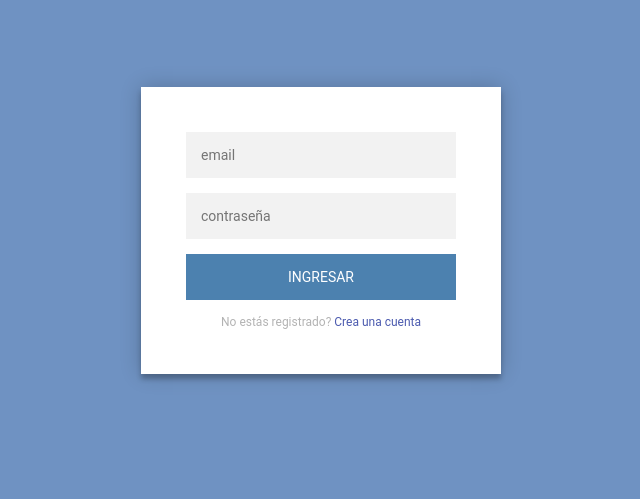
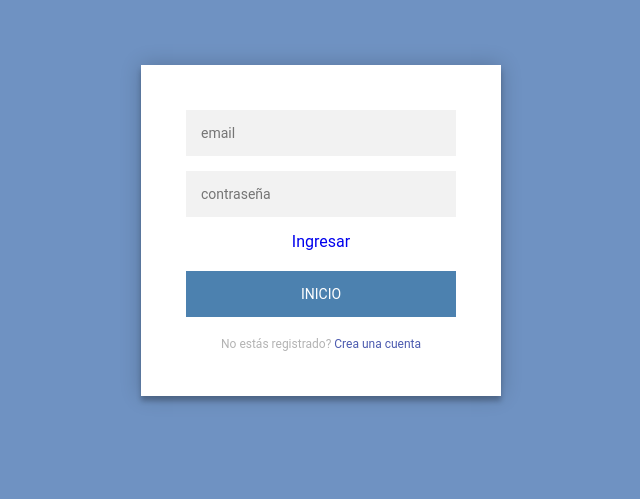
Before and after one commit to SebValenzuela/TechPro, a plain HTML site: page registro.html in a window 1280 px wide. Shown: the part 120-619 px from the top of the page, without its empty margins (319-959 px from the left). Drawn offline with nearby package versions, Linux system fonts and the light colour scheme.

Commit message:
create file register

```diff
--- a/assets/css/register.css
+++ b/assets/css/register.css
@@ -1,3 +1,7 @@
+a {
+    text-decoration: none;
+}
+
 .login-page {
     width: 360px;
     margin: auto;
@@ -26,7 +30,13 @@
     font-size: 14px;
 }
 
-.form button {
+.home-button {
+    display: flex;
+    margin: 20px 0 !important;
+}
+
+.form button,
+form .home-button a {
     font-family: "Roboto", sans-serif;
     text-transform: uppercase;
     outline: 0;
@@ -41,7 +51,8 @@
     cursor: pointer;
 }
 
-.form button:hover, .form button:active, .form button:focus {
+.form button:hover, .form button:active, .form button:focus,
+form .home-button a:hover, form .home-button a:active, form .home-button a:focus{
     background: #4365a0;
 }
 
--- a/registro.html
+++ b/registro.html
@@ -19,13 +19,20 @@
                 <input type="text" placeholder="telefono"/>
                 <input type="password" placeholder="contraseña"/>
                 <input type="password" placeholder="confirmar contraseña"/>
-                <button>Crear</button>
+                <button onclick="signup()">Crear</button>
+                <div class="home-button">
+                    <a href="index.html">Inicio</a>
+                </div>
                 <p class="message">Ya estás registrado? <a href="#">Iniciar Sesión</a></p>
             </form>
             <form class="login-form">
                 <input type="text" placeholder="email"/>
                 <input type="password" placeholder="contraseña"/>
-                <button>Ingresar</button>
+                <!-- <button onclick="login()">Ingresar</button> -->
+                <a href="controller.html">Ingresar</a>
+                <div class="home-button">
+                    <a href="index.html">Inicio</a>
+                </div>
                 <p class="message">No estás registrado? <a href="#">Crea una cuenta</a></p>
             </form>
         </div>
@@ -54,6 +61,9 @@
         });
 
     /*-----========== =========-----*/
+    function goHome() {
+        window.location.href = './index.html';
+    }
     </script>
 </body>
 </html>
```
